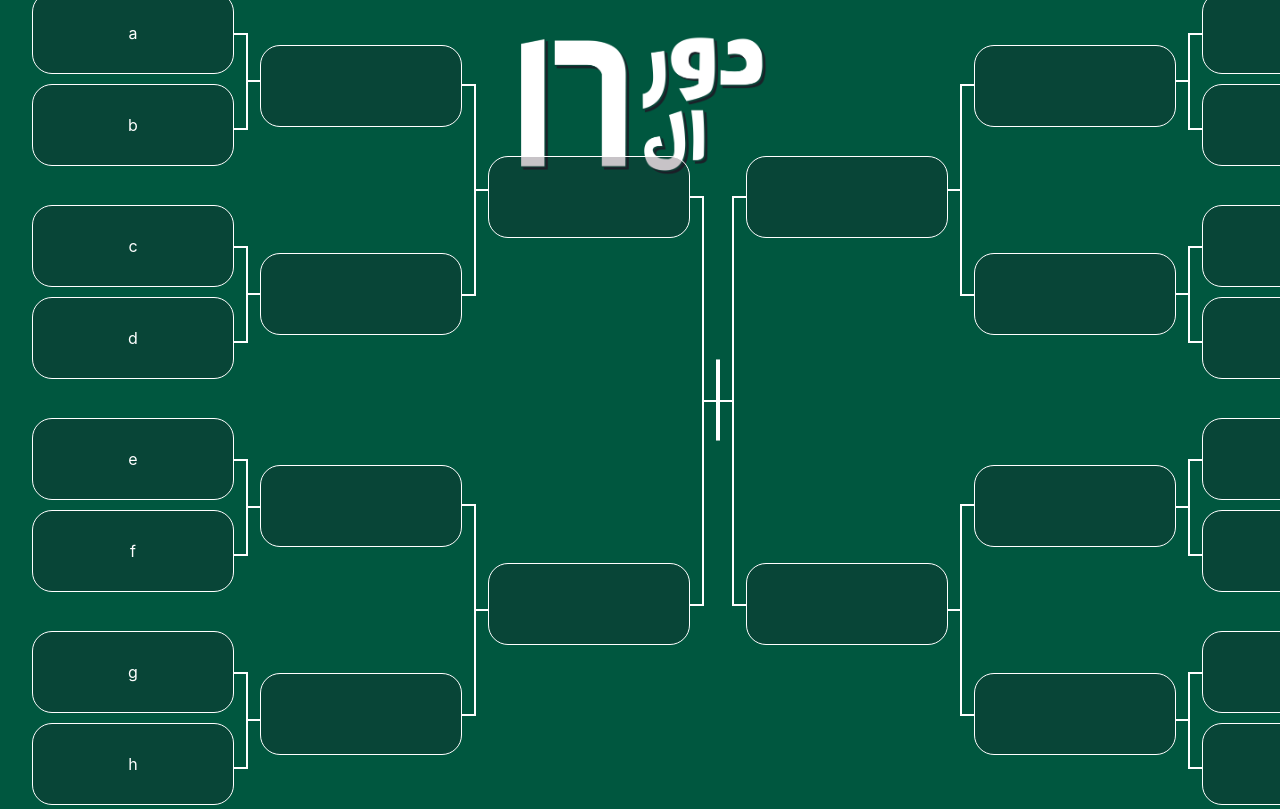
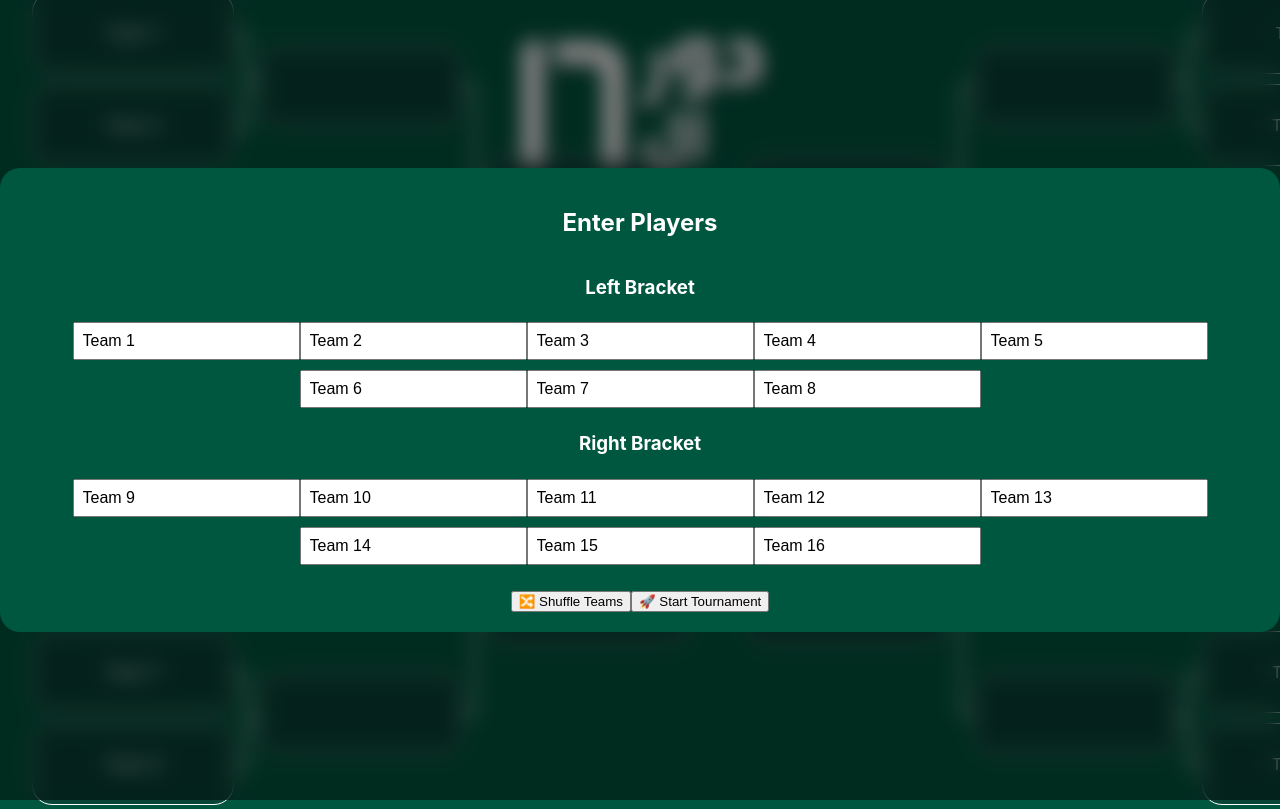
Before and after one commit to AMaherJK/dor-el-16, a React (Create React App) app: page / in a window 1280 px wide. Shown: the top 809 px of the page. Built offline with nearby package versions, Linux system fonts and the light colour scheme; the HTML template or start-up script is replaced by a standard one.

Commit message:
added functions that would allow the user to input their own tournament players and shuffle them

```diff
--- a/src/App.css
+++ b/src/App.css
@@ -83,3 +83,33 @@ cursor: pointer;
   gap: 325px;
   justify-content: center;
 }
+.Modal{
+  position: fixed;
+  top: 0;
+  left: 0;
+  width: 100%;
+  height: 100%;
+  background-color: rgba(0, 0, 0, 0.5);
+  backdrop-filter: blur(10px);
+  color: #fff;
+  display: flex;
+  flex-direction: column;
+  justify-content: center;
+  align-items: center;
+}
+.ModalContent{
+  background-color: #00573F;
+  border-radius: 20px;
+  padding: 20px;
+}
+.InputContainer {
+  display: flex;
+  flex-direction: column;
+  justify-content: space-around;
+  margin-bottom: 20px;
+}
+input {
+  margin: 5px 0;
+  padding: 8px;
+  font-size: 16px;
+}
--- a/src/App.js
+++ b/src/App.js
@@ -2,21 +2,48 @@ import './App.css';
 import Item from './Item';
 import { useState } from "react";
 function App() {
+  const [isModalOpen, setIsModalOpen] = useState(true); // Initially open
+
   const [bracketLHS, setBracketLHS] = useState([
-    ["a", "b", "c", "d", "e", "f", "g", "h"],
+    ["Team 1", "Team 2", "Team 3", "Team 4", "Team 5", "Team 6", "Team 7", "Team 8"],
     [null, null, null, null],
     [null, null],
     [null]
   ]);
 
   const [bracketRHS, setBracketRHS] = useState([
-    ["i", "j", "k", "l", "m", "n", "o", "p"],
+    ["Team 9", "Team 10", "Team 11", "Team 12", "Team 13", "Team 14", "Team 15", "Team 16"],
     [null, null, null, null],
     [null, null],
     [null]
   ]);
 
+  const [userInputs, setUserInputs] = useState({
+    LHS: Array(8).fill(null).map((_, i) => `Team ${i + 1}`), // "Team 1" to "Team 8"
+    RHS: Array(8).fill(null).map((_, i) => `Team ${i + 9}`), // "Team 9" to "Team 16"
+  });
 
+  const handleInputChange = (side, index, value) => {
+    setUserInputs((prev) => ({
+      ...prev,
+      [side]: prev[side].map((item, i) => (i === index ? value : item)),
+    }));
+  };
+  const startTournament = () => {
+    setBracketLHS((prev) => {
+      let newBracket = [...prev];
+      newBracket[0] = [...userInputs.LHS]; // Set Round of 16 with user input
+      return newBracket;
+    });
+
+    setBracketRHS((prev) => {
+      let newBracket = [...prev];
+      newBracket[0] = [...userInputs.RHS]; // Set Round of 16 with user input
+      return newBracket;
+    });
+
+    setIsModalOpen(false); // Close modal
+  };
   const handleSelect = (round, match, side, name) => {
     if (!name) return; // Ignore clicks on empty slots
 
@@ -33,8 +60,64 @@ function App() {
         return updatedBracket;
       });
     }
-  }; return (
+  };
+
+const shuffleTeams = () => {
+  const allTeams = [...userInputs.LHS, ...userInputs.RHS]; // Merge both sides
+  const shuffleArray = (array) => {
+    for (let i = array.length - 1; i > 0; i--) {
+      const j = Math.floor(Math.random() * (i + 1));
+      [array[i], array[j]] = [array[j], array[i]];
+    }
+    return array;
+  };
+  const shuffledTeams = shuffleArray(allTeams); // Shuffle all 16 teams
+  setUserInputs({
+    LHS: shuffledTeams.slice(0, 8), // First 8 go to LHS
+    RHS: shuffledTeams.slice(8, 16), // Last 8 go to RHS
+  });
+};
+
+  return (
     <div className="App">
+      {isModalOpen && (
+        <div className="Modal">
+          <div className="ModalContent">
+            <h2>Enter Players</h2>
+            <div className="InputContainer">
+              <div className="LHSInputs">
+                <h3>Left Bracket</h3>
+                {userInputs.LHS.map((name, i) => (
+                  <input
+                    key={i}
+                    type="text"
+                    placeholder={`Player ${i + 1}`}
+                    value={name}
+                    onChange={(e) => handleInputChange("LHS", i, e.target.value)}
+                  />
+                ))}
+              </div>
+              <div className="RHSInputs">
+                <h3>Right Bracket</h3>
+                {userInputs.RHS.map((name, i) => (
+                  <input
+                    key={i}
+                    type="text"
+                    placeholder={`Player ${i + 9}`}
+                    value={name}
+                    onChange={(e) => handleInputChange("RHS", i, e.target.value)}
+                  />
+                ))}
+              </div>
+            </div>
+            <div className="ButtonContainer">
+              <button onClick={shuffleTeams}>🔀 Shuffle Teams</button>
+              <button onClick={startTournament}>🚀 Start Tournament</button>
+            </div>
+          </div>
+        </div>
+      )}
+
       <div className='GameContainer'>
         <div className='BracketContainer'>
           <div className='RO16ContainerB'>
@@ -99,8 +182,8 @@ function App() {
           <div className='RO4Bracket'>
             <img src={require('./assets/brackets/ro4-R-N.png')} alt='' />
             <div className='RO4ContainerB'>
-              <Item name={bracketRHS[2][0]} onClick={() => handleSelect(2, 0, "RHS", bracketRHS[2][0])}/>
-              <Item name={bracketRHS[2][1]} onClick={() => handleSelect(2, 0, "RHS", bracketRHS[2][1])}/>
+              <Item name={bracketRHS[2][0]} onClick={() => handleSelect(2, 0, "RHS", bracketRHS[2][0])} />
+              <Item name={bracketRHS[2][1]} onClick={() => handleSelect(2, 0, "RHS", bracketRHS[2][1])} />
             </div>
           </div>
           <div className='RO8ContainerB'>
@@ -114,8 +197,8 @@ function App() {
             <div className='RO8Bracket'>
               <img src={require('./assets/brackets/Ro8-R-N.png')} alt='' />
               <div className='RO8ContainerS'>
-                <Item name={bracketRHS[1][2]} onClick={() => handleSelect(1,1, "RHS", bracketRHS[1][2])} />
-                <Item name={bracketRHS[1][3]} onClick={() => handleSelect(1,1, "RHS", bracketRHS[1][3])} />
+                <Item name={bracketRHS[1][2]} onClick={() => handleSelect(1, 1, "RHS", bracketRHS[1][2])} />
+                <Item name={bracketRHS[1][3]} onClick={() => handleSelect(1, 1, "RHS", bracketRHS[1][3])} />
               </div>
             </div>
 
```
